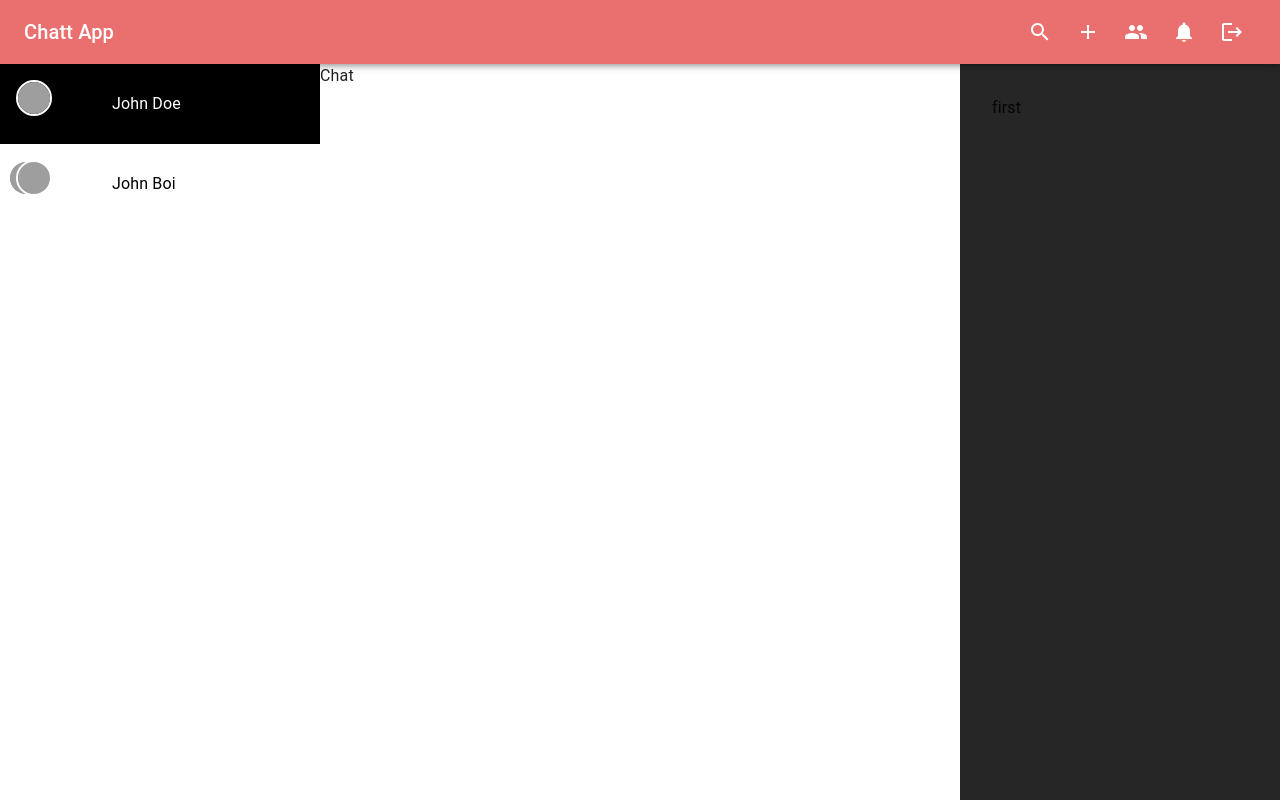
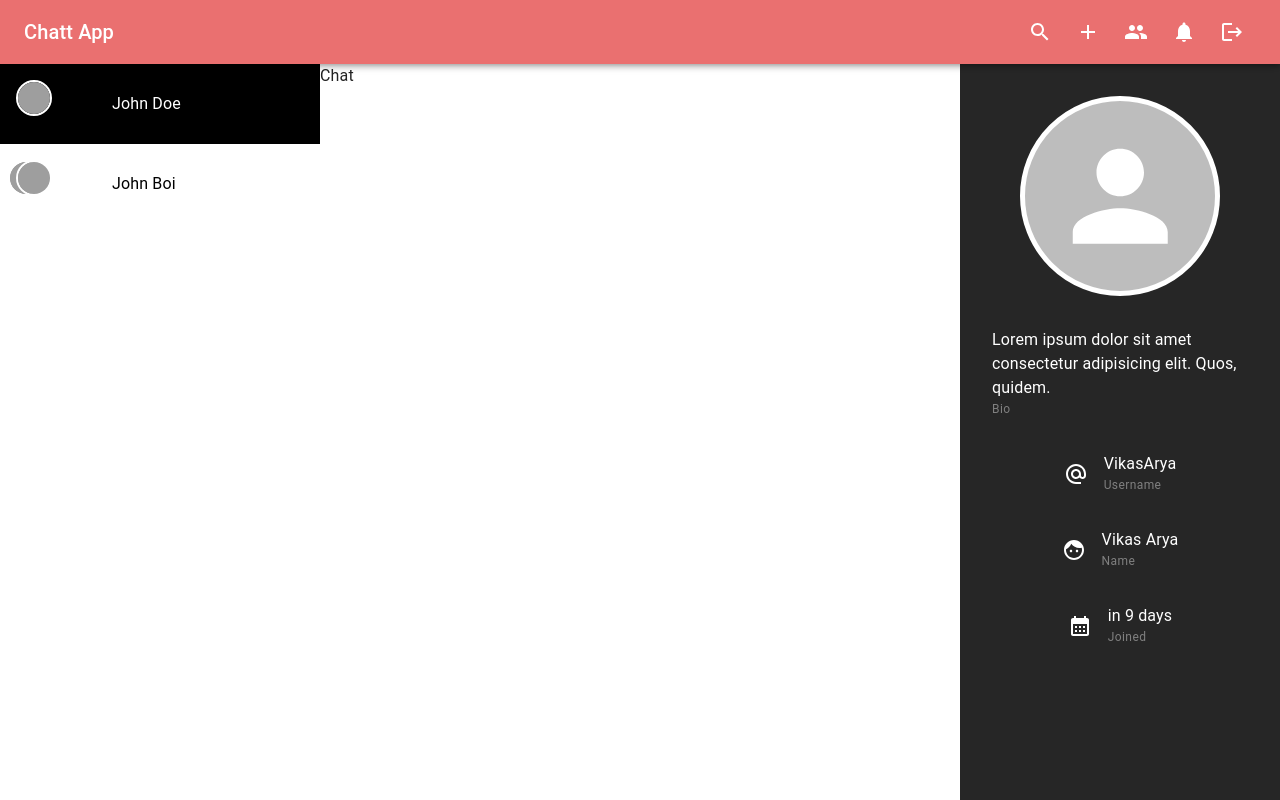
Before and after one commit to vikasutf8/Chatting-App, a React (Vite) app in the folder Client/: page /chat/1 in a window 1280 px wide. Built offline with nearby package versions, Linux system fonts and the light colour scheme; grey boxes are pictures that could not be loaded.

Commit message:
rightmost Profle section done

```diff
--- a/Client/src/components/layout/AppLayout.jsx
+++ b/Client/src/components/layout/AppLayout.jsx
@@ -6,6 +6,7 @@
 import ChatList from '../specific/chatList'
 import { samepleChats } from '../../constants/sampleData'
 import { useParams } from 'react-router-dom'
+import Profile from '../specific/Profile'
 
 const AppLayout = () => (WrappedComponent) => {
     return (props) => {
@@ -44,7 +45,7 @@
                         padding: "2rem",
                         bgcolor: "rgba(0,0,0,0.85)"
                     }} height={"100%"} >
-                        first
+                        <Profile/>
                     </Grid>
                 </Grid>
 
--- /dev/null
+++ b/Client/src/components/specific/Profile.jsx
@@ -0,0 +1,64 @@
+import { Avatar, Stack, Typography } from '@mui/material'
+import React from 'react'
+import {
+    Face as FaceIcon,
+    AlternateEmail as UserNameIcon,
+    CalendarMonth as CalendarIcon,
+} from '@mui/icons-material'
+import moment from 'moment'
+
+const Profile = () => {
+  return (
+    <Stack spacing={"2rem"} direction={"column"} alignItems={"center"} >
+       <Avatar
+       sx={{
+        width:200,
+        height:200,
+        objectFit:"contain",
+        marginBottom:"1rem",
+        border:"5px solid #fff",
+
+
+       }}/>
+
+        <ProfileCard
+            heading={"Bio"}
+            text={"Lorem ipsum dolor sit amet consectetur adipisicing elit. Quos, quidem."}
+        />
+        <ProfileCard
+            heading={"Username"}
+            text={"VikasArya"}
+            Icon={<UserNameIcon/>}
+        />
+        <ProfileCard
+            heading={"Name"}
+            text={"Vikas Arya"}
+            Icon={<FaceIcon/>}
+        />
+        <ProfileCard
+            heading={"Joined"}
+            text={moment('2024-06-26T00:00:00.000Z').fromNow()}
+            Icon={<CalendarIcon/>}
+        />
+    </Stack>
+  )
+}
+
+const ProfileCard = ({text,Icon,heading }) => (
+    <Stack
+        direction={"row"}
+        spacing={"1rem"}
+        alignItems={"center"}
+        justifyContent={"center"}
+        color={"white"}
+        >
+        {Icon && Icon}
+
+        <Stack>
+            <Typography variant={"body1"}>{text}</Typography>
+            <Typography color={"gray"} variant={"caption"}>{heading}</Typography>
+        </Stack>
+    </Stack>
+)
+
+export default Profile
```
